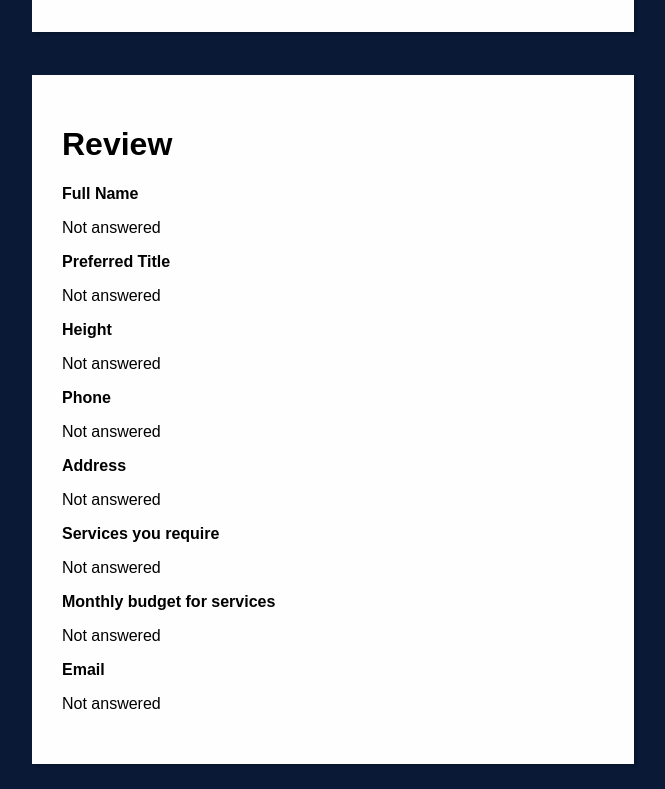
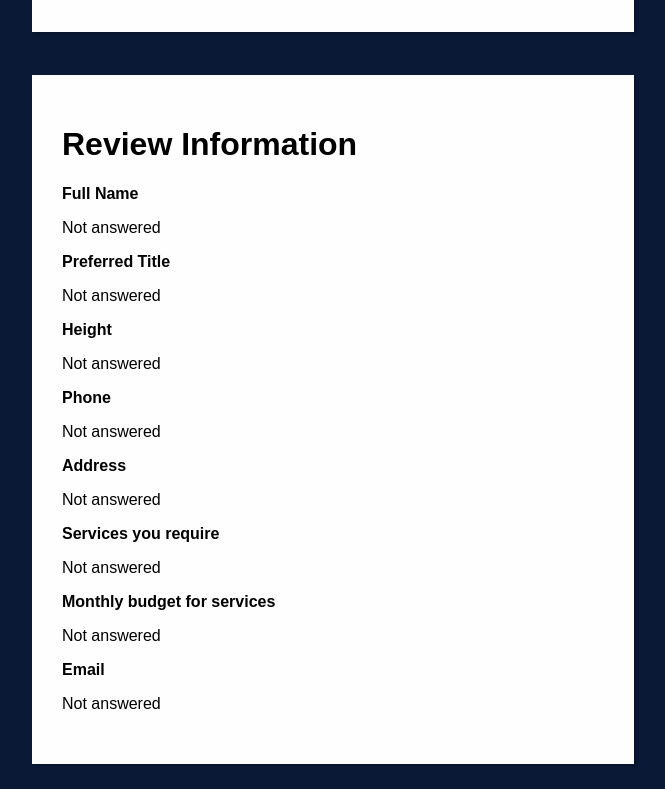
Before and after one commit to rhoannajo/csc642-forms, a plain HTML site: page index.html in a window 1280 px wide. Shown: the part 860-1649 px from the top of the page, without its empty margins (307-972 px from the left). Drawn offline with Linux system fonts and the light colour scheme; a script that the page names is missing.

Commit message:
changed title

```diff
--- a/index.html
+++ b/index.html
@@ -187,35 +187,11 @@
           let email = document.getElementById("emaillast").value;
           document.getElementById("emailvalid").innerHTML = email;
         }
-        // document.getElementById("next").scrollIntoView();
-        // // let name = document.getElementById("name").value;
-        // document.getElementById("namevalid").innerHTML = name;
-
-        // let title = document.getElementById("title").value;
-        // document.getElementById("titlevalid").innerHTML = title;
-
-        // let feet = document.getElementById("foot").value;
-        // let inches = document.getElementById("inches").value;
-
-        // document.getElementById("heightvalid").innerHTML = feet + " ft. " + inches + " in.";
-
-        // let phone = document.getElementById("phone").value;
-        // document.getElementById("phonevalid").innerHTML = phone;
-
-        // let address = document.getElementById("address").value;
-        // document.getElementById("addressvalid").innerHTML = address;
-
-        // let budget = document.getElementById("budget").value;
-        // document.getElementById("budgetvalid").innerHTML = budget;
-
-        // let email = document.getElementById("emaillast").value;
-        // document.getElementById("emailvalid").innerHTML = email;
-
       }
     </script>
 
     <div id="next" class="box">
-      <h1>Review</h1>
+      <h1>Review Information</h1>
       <label class="bold">Full Name</label>
       <p id="namevalid">Not answered</p>
 
```
